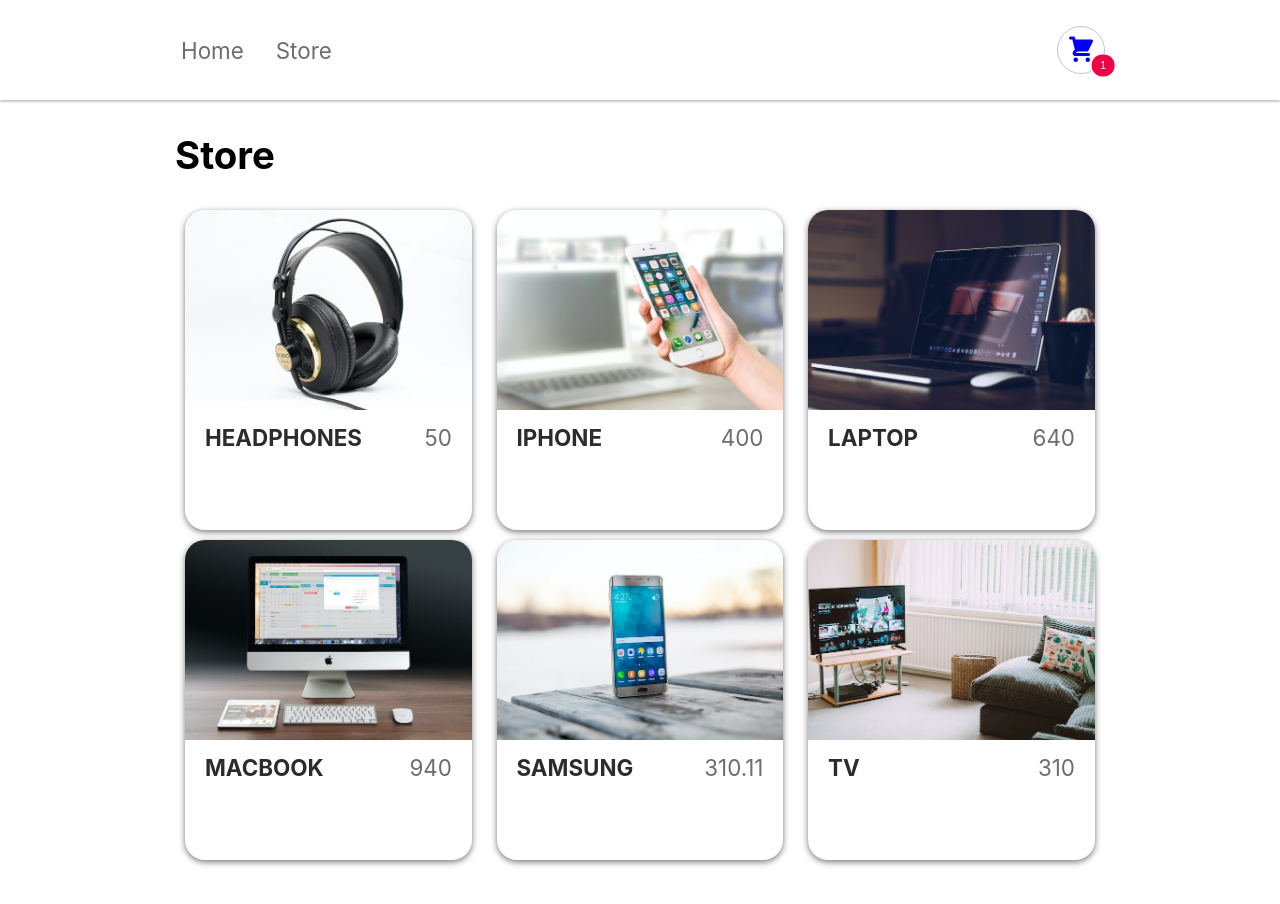
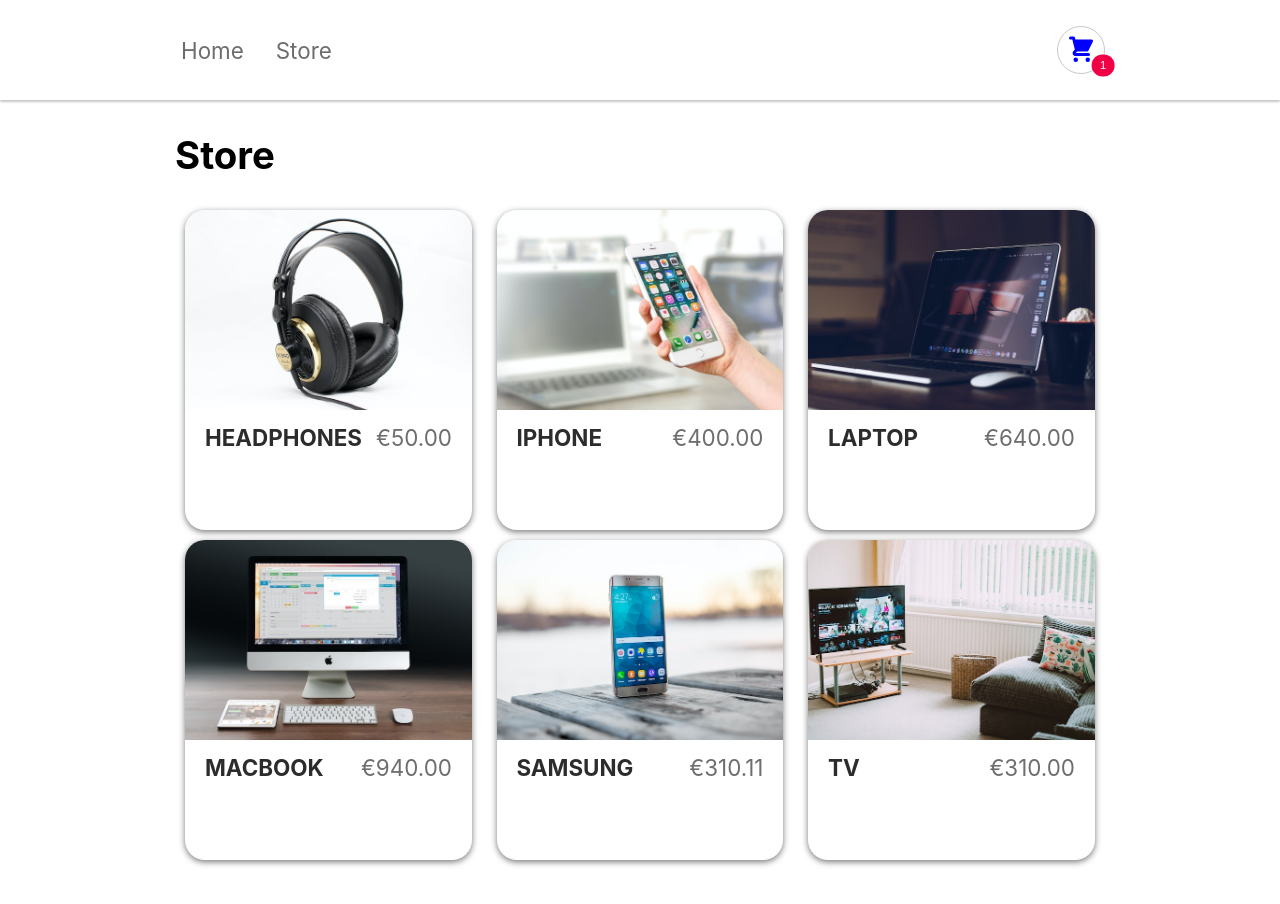
Before and after one commit to dkveil/shopping-cart-with-ts, a React (Create React App) app: page /store in a window 1280 px wide. Shown: the top 904 px of the page. Built offline with nearby package versions, Linux system fonts and the light colour scheme.

Commit message:
formatcurrency fc added

```diff
--- a/src/components/ProductCart/index.tsx
+++ b/src/components/ProductCart/index.tsx
@@ -1,4 +1,5 @@
 import { CartWrapper, CartImage, CartTitle } from "./ProductCart.styles"
+import { formatCurrency } from './../../utils/formatCurrency';
 
 type ProductCartProps = {
     id: number;
@@ -14,7 +15,7 @@
             <div>
                 <CartTitle>
                     <span>{name.toUpperCase()}</span>
-                    <span>{price}</span>
+                    <span>{formatCurrency(price, 'EUR')}</span>
                 </CartTitle>
             </div>
         </CartWrapper>
--- /dev/null
+++ b/src/utils/formatCurrency.ts
@@ -0,0 +1,6 @@
+export function formatCurrency(number: number, currency: string){
+    return new Intl.NumberFormat(undefined, {
+        style: 'currency',
+        currency: currency
+    }).format(number)
+}
```
